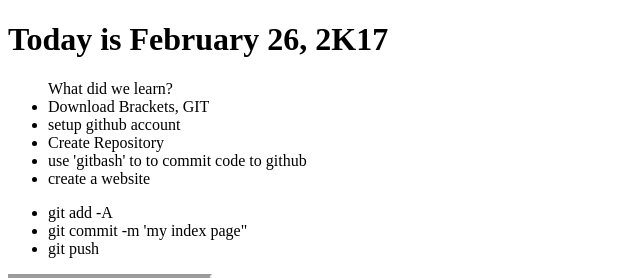
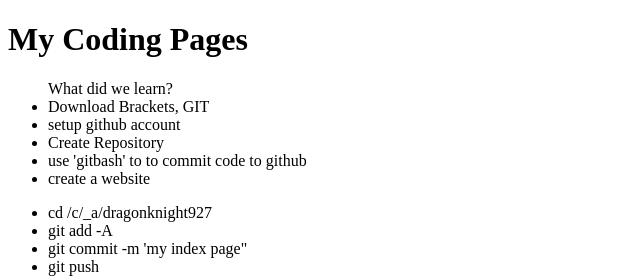
Before and after one commit to DragonKnight927/DragonKnight927.github.io, a plain HTML site: page index.html in a window 1280 px wide. Shown: the top 278 px of the page, without its empty margins (0-640 px from the left). Drawn offline with Linux system fonts and the light colour scheme; grey boxes are pictures that could not be loaded.

Commit message:
my coding page

```diff
--- a/index.html
+++ b/index.html
@@ -8,7 +8,7 @@
 
 <body>
 
-    <h1>Today is February 26, 2K17</h1>
+    <h1>My Coding Pages</h1>
 
     <ul>
         What did we learn?
@@ -20,6 +20,7 @@
     </ul>
 
     <ul>
+        <li>cd /c/_a/dragonknight927</li>
         <li>git add -A</li>
         <li>git commit -m 'my index page"</li>
         <li>git push</li>
```
